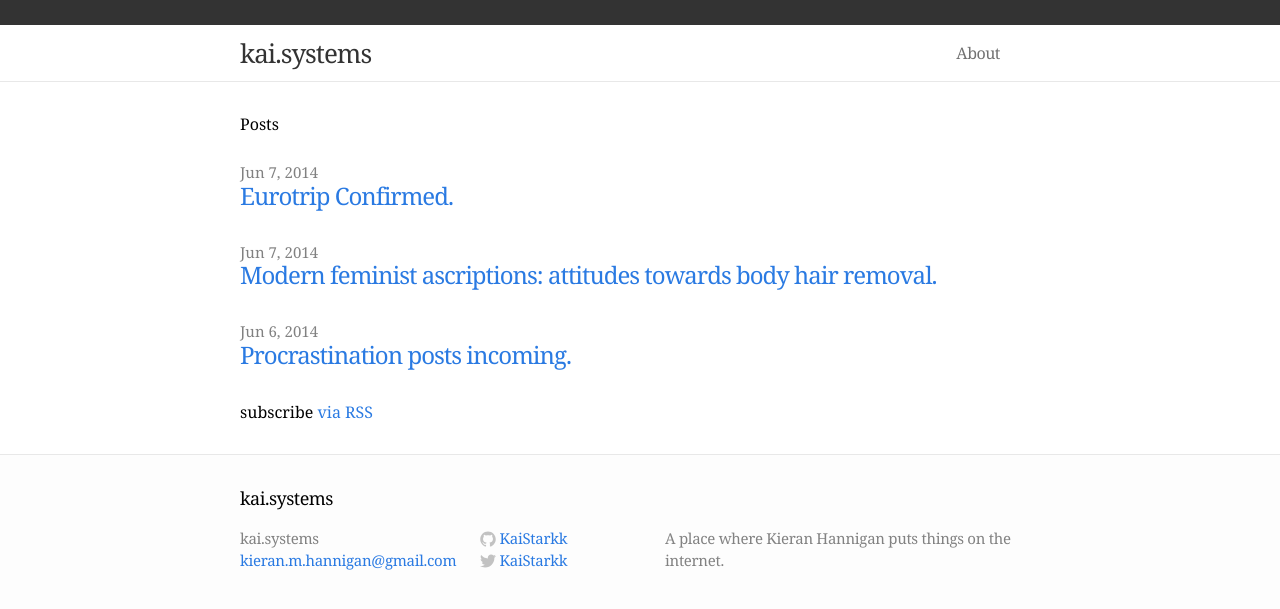
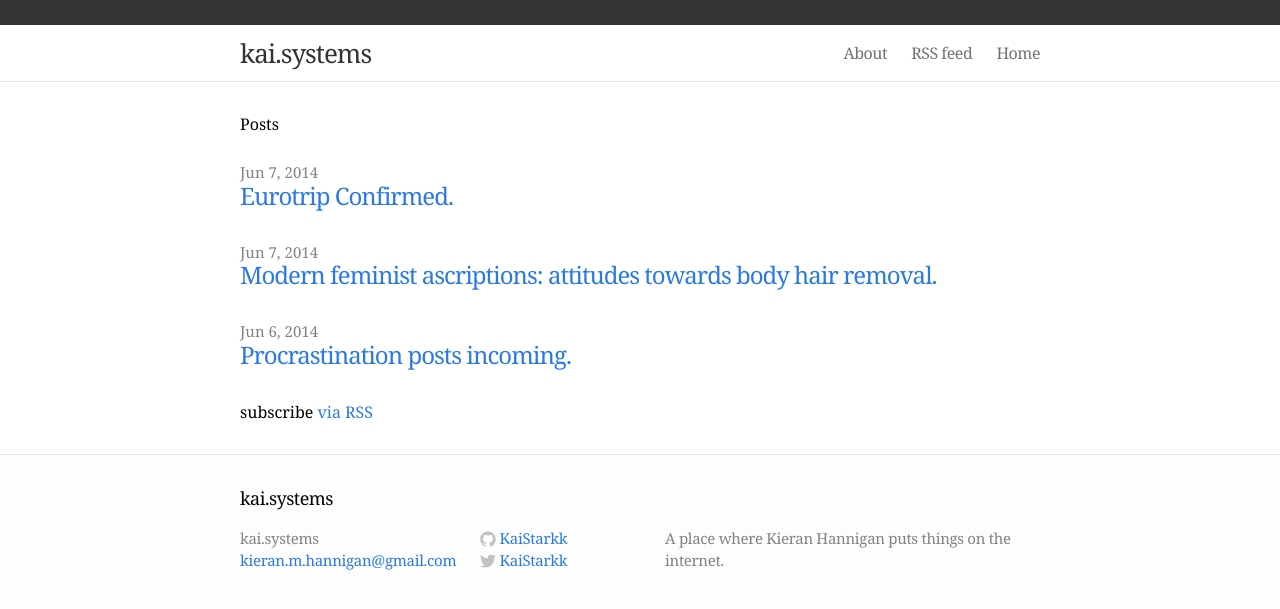
Before and after one commit to KaiStarkk/kaistarkk.github.io, a Jekyll site: the page built from index.html, in a window 1280 px wide. Shown: the top 609 px of the page. Built offline with Jekyll 4.4.1, drawn with Linux system fonts in a browser that asks for light colours.

Commit message:
Add titles to default pages

```diff
--- a/feed.xml
+++ b/feed.xml
@@ -1,5 +1,6 @@
 ---
 layout: none
+title:  "RSS feed"
 ---
 <?xml version="1.0" encoding="UTF-8"?>
 <rss version="2.0" xmlns:atom="http://www.w3.org/2005/Atom">
--- a/index.html
+++ b/index.html
@@ -1,5 +1,6 @@
 ---
 layout: default
+title:  Home
 ---
 
 <div class="home">
```
